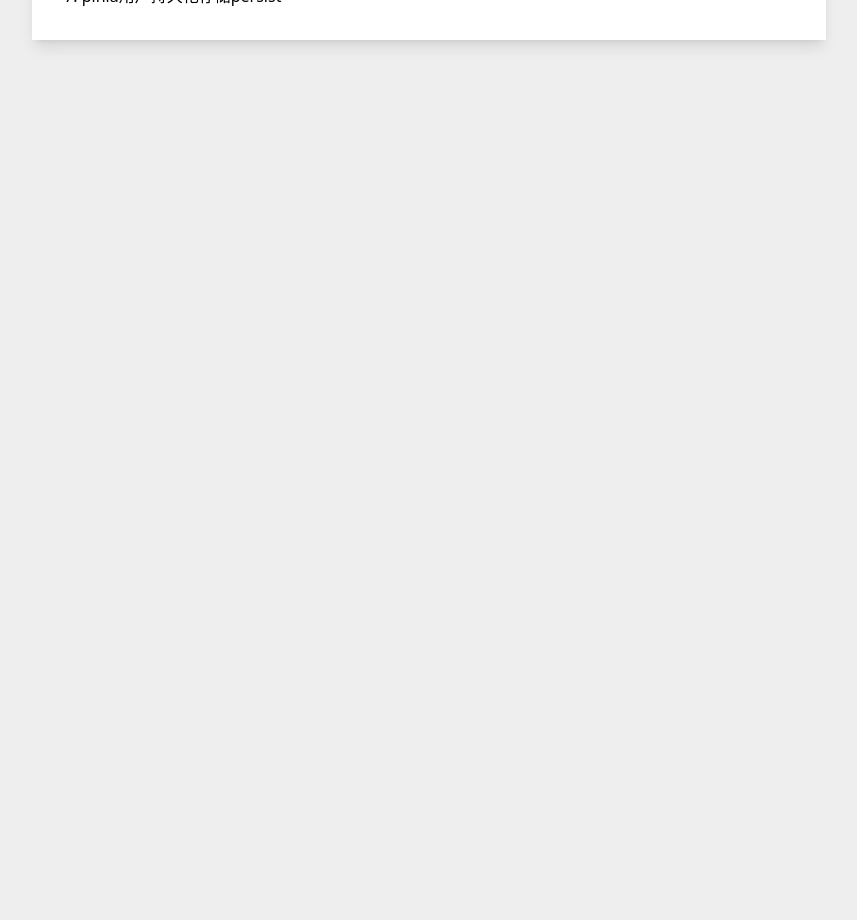
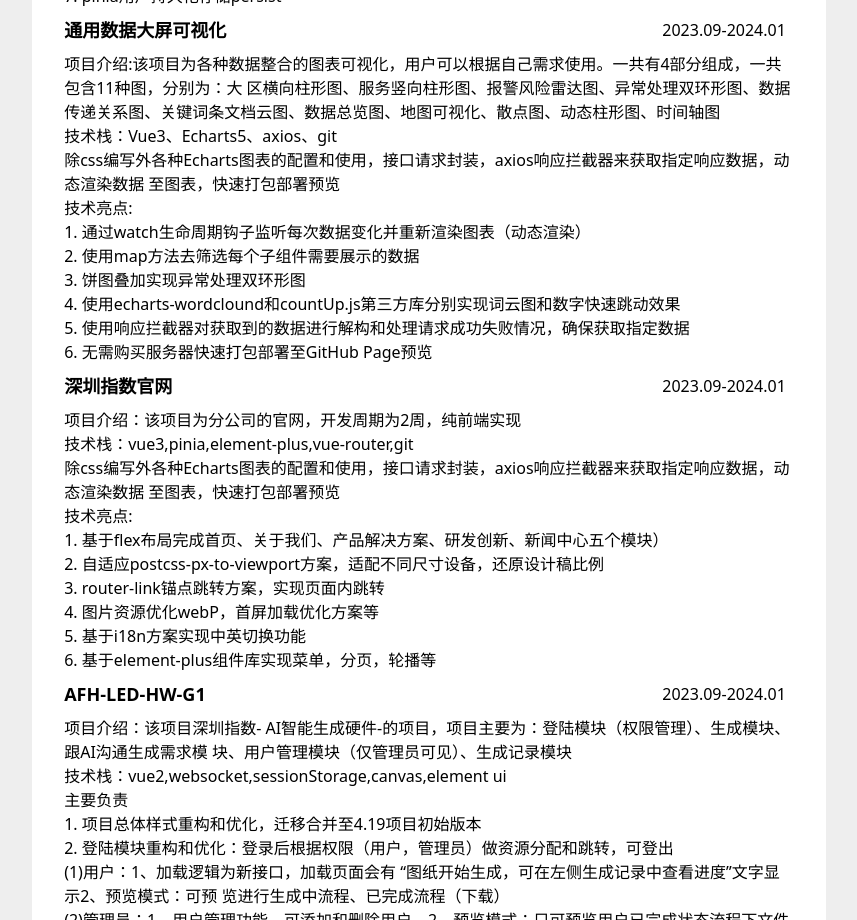
Before and after one commit to GDCzhou/my-resume, a Next.js app: page / in a window 1280 px wide. Shown: the part 1880-2800 px from the top of the page, without its empty margins (211-1068 px from the left). Before the commit the page ends 1952 px from the top, so only its background shows below. Built offline with nearby package versions, Linux system fonts and the light colour scheme.

Commit message:
模板基本完成

```diff
--- a/app/globals.css
+++ b/app/globals.css
@@ -9,11 +9,5 @@
   background: var(--background);
   font-family: Arial, Helvetica, sans-serif; */
   background-color: #eee;
-  padding: 2rem;
+  margin-top: 2rem;
 }
-
-/* @layer utilities {
-  .text-balance {
-    text-wrap: balance;
-  }
-} */
--- a/app/layout.tsx
+++ b/app/layout.tsx
@@ -13,6 +13,7 @@
 }>) {
   return (
     <html lang="en">
+      <link rel="icon" href="./favicon.ico" sizes="any" />
       <body
       >
         {children}
--- a/app/page.tsx
+++ b/app/page.tsx
@@ -2,14 +2,16 @@
 import Skill from "./ui/Skill";
 import Experience from "./ui/Experience";
 import Item from "./ui/Item";
+import Education from "./ui/Educat";
 
 export default function Resume() {
   return (
-    <div className="w-[21cm] min-h-[29.7cm] mx-auto bg-white p-8 shadow-lg">
+    <div className="resume w-[21cm] min-h-[29.7cm] mx-auto  bg-white px-[2em] py-[2rem] ">
       <Header />
       <Skill />
       <Experience />
       <Item />
+      <Education />
     </div>
   );
 }
--- a/app/ui/Avatra.tsx
+++ b/app/ui/Avatra.tsx
@@ -1,9 +1,10 @@
 import Image from "next/image";
 
 export default function Avatra() {
+  const img = process.env.NODE_ENV === 'development' ? '/avatra.jpg' : '/my-resume/avatra.jpg'
   return (
     <Image
-    src={"/my-resume/avatra.jpg"}
+    src={img}
     alt="My Avatra"
     width={100}
     height={120}
--- /dev/null
+++ b/app/ui/Educat.tsx
@@ -0,0 +1,17 @@
+import Title from "./Title"
+
+const Education = () => {
+  return (
+    <div>
+      <Title>教育经历</Title>
+      <div  className="flex justify-between">
+      <h2 className="font-bold">湖南化工职业学院</h2> <span>大专</span> <span>计算机科学与技术</span>
+
+      </div>
+    </div>
+  )
+}
+
+
+
+export default Education
--- a/app/ui/Item.tsx
+++ b/app/ui/Item.tsx
@@ -7,6 +7,10 @@
       <Title>项目经验</Title>
       <Item1 />
       <Item2 />
+      <Item3 />
+      <Item4 />
+      <Item5 />
+
     </div>
   )
 }
@@ -63,3 +67,101 @@
 
   )
 }
+
+
+function Item3() {
+  return (
+    <div>
+      <Title2 time="2023.09-2024.01" post >通用数据大屏可视化</Title2>
+      <h4>项目介绍:该项目为各种数据整合的图表可视化，用户可以根据自己需求使用。一共有4部分组成，一共包含11种图，分别为：大 区横向柱形图、服务竖向柱形图、报警风险雷达图、异常处理双环形图、数据传递关系图、关键词条文档云图、数据总览图、地图可视化、散点图、动态柱形图、时间轴图</h4>
+      <p>技术栈：Vue3、Echarts5、axios、git</p>
+      <ul className="list-decimal list-inside">
+        <h5>除css编写外各种Echarts图表的配置和使用，接口请求封装，axios响应拦截器来获取指定响应数据，动态渲染数据 至图表，快速打包部署预览</h5>
+      </ul>
+      <ol className="list-decimal list-inside">
+        <h5>技术亮点:</h5>
+        <li>通过watch生命周期钩子监听每次数据变化并重新渲染图表（动态渲染）</li>
+        <li>使用map方法去筛选每个子组件需要展示的数据</li>
+        <li>饼图叠加实现异常处理双环形图</li>
+        <li>使用echarts-wordclound和countUp.js第三方库分别实现词云图和数字快速跳动效果</li>
+        <li>使用响应拦截器对获取到的数据进行解构和处理请求成功失败情况，确保获取指定数据</li>
+        <li>无需购买服务器快速打包部署至GitHub Page预览</li>
+      </ol>
+
+
+    </div>
+  )
+}
+
+
+function Item4() {
+  return (
+    <div>
+      <Title2 time="2023.09-2024.01" post >深圳指数官网</Title2>
+      <h4>项目介绍：该项目为分公司的官网，开发周期为2周，纯前端实现</h4>
+      <p>技术栈：vue3,pinia,element-plus,vue-router,git</p>
+      <ul className="list-decimal list-inside">
+        <h5>除css编写外各种Echarts图表的配置和使用，接口请求封装，axios响应拦截器来获取指定响应数据，动态渲染数据 至图表，快速打包部署预览</h5>
+      </ul>
+      <ol className="list-decimal list-inside">
+        <h5>技术亮点:</h5>
+        <li>基于flex布局完成首页、关于我们、产品解决方案、研发创新、新闻中心五个模块）</li>
+        <li>自适应postcss-px-to-viewport方案，适配不同尺寸设备，还原设计稿比例</li>
+        <li>router-link锚点跳转方案，实现页面内跳转</li>
+        <li>图片资源优化webP，首屏加载优化方案等</li>
+        <li>基于i18n方案实现中英切换功能</li>
+        <li>基于element-plus组件库实现菜单，分页，轮播等</li>
+      </ol>
+    </div>
+  )
+}
+
+
+function Item5() {
+  return (
+    <div>
+      <Title2 time="2023.09-2024.01" post >AFH-LED-HW-G1</Title2>
+      <h4>项目介绍：该项目深圳指数- AI智能生成硬件-的项目，项目主要为：登陆模块（权限管理）、生成模块、跟AI沟通生成需求模 块、用户管理模块（仅管理员可见）、生成记录模块</h4>
+      <p>技术栈：vue2,websocket,sessionStorage,canvas,element ui</p>
+      <ul className="list-decimal list-inside">
+        <h5>主要负责</h5>
+        <li>项目总体样式重构和优化，迁移合并至4.19项目初始版本</li>
+        <li>登陆模块重构和优化：登录后根据权限（用户，管理员）做资源分配和跳转，可登出</li>
+        <div>(1)用户：1、加载逻辑为新接口，加载页面会有 “图纸开始生成，可在左侧生成记录中查看进度”文字显示2、预览模式：可预 览进行生成中流程、已完成流程（下载）</div>
+        <div>(2)管理员：1、用户管理功能，可添加和删除用户。2、预览模式：只可预览用户已完成状态流程下文件（下载）</div>
+        <li>需求合成文件功能优化和重构</li>
+        <div>(1)上传excel需求文件表格预览重构优化</div>
+        <div>(2)Dxf 按键判断和Excel需求文件按键判断（前端）通过才可进行合成</div>
+        <div>(3)点击“开始启动生成”前通过“获取系统运行状态”接口和按键是否匹配判断是否可运行，均有提示</div>
+        <div>(4)进度条相关逻辑重构和优化：具体为进度条1加载完毕获取图纸雪花图展示&gt;进度条2加载完毕获取文件下载链接</div>
+        <li>跟AI沟通需求文件功能优化和重构</li>
+        <div>(1)总体ui优化：自适应响应式，底部输入动态渐变动画，按钮，上传附件等</div>
+        <div>(2)ai沟通逻辑重构优化：由http更换为websocket实时展示ai输出内容，以及ai初始默认发送一条消息，未输入不可生成需求文件</div>
+        <div>(3)生成需求文件功能：1.预览需求文件表格：表格由ai后端接口内容返回：可修改编辑每项和保存。2.确认需求文件并上传DXF 图纸：确定完需求文件，自动上传至“需求合成文件”功能模块</div>
+        <li>和ai沟通需求：如用户不满意当前生成表格，可根据之前沟通内容继续生成。</li>
+        <li>下载需求：前端生成沟通完毕需求对应的excel文件，用户点击即可下载。</li>
+        <li>用户管理（仅管理员可见）</li>
+        <div>
+        (1)查看记录：查看用户生成的订单的各种信息。例如生成时间，更新时间，生成状态，反馈内容，下载文件，上传文件等，以及 生成状态的筛选
+        </div>
+        <div>
+        (2)反馈功能：用户可对订单进行反馈，包括反馈内容，回传图纸（上传dxf文件），不合理项勾选，截图反馈（可上传多个截图，放大看细节或删除）,提交成功和失败均有提示
+        </div>
+        <div>
+        (3)预览功能：在不同预览状态点击预览模式可跳转至生成模块对应的状态流程
+        </div>
+
+      </ul>
+      <ol className="list-decimal list-inside">
+        <h5>技术亮点:</h5>
+        <li>基于flex布局重构和优化项目总体样式</li>
+        <li>使用websocket实现ai沟通对话生成需求</li>
+        <li>使用sessionStorage来存储用户token和角色，姓名等信息，以及ai自动上传，预览模式所需要的兄弟组件传值</li>
+        <li>.使用element UI组件库快速实现生成记录和用户管理</li>
+        <li>请求拦截器为每个接口加上token请求头，响应拦截器根据后端返的code来进行相应token失效/过期处理</li>
+        <li>测试环境和正式环境的配置。注：只有打包后版本才会切正式环境，其余皆为测试环境</li>
+        <li>使用live server来预览正式上线版本的项目</li>
+      </ol>
+    </div>
+  )
+}
--- a/app/ui/Title.tsx
+++ b/app/ui/Title.tsx
@@ -1,6 +1,6 @@
 export default function Title({ children }: { children: React.ReactNode }) {
   return (
-    <h2 className="text-xl font-bold my-8 border-l-4 p-3 rounded border-black bg-gray-200">
+    <h2 className="text-xl font-bold my-8 border-l-4 p-3  border-black bg-gray-200">
       {children}
     </h2>
   )
--- a/next.config.mjs
+++ b/next.config.mjs
@@ -1,10 +1,18 @@
 /** @type {import('next').NextConfig} */
-const nextConfig = {
+
+
+const deployNextConfig = {
   output: 'export',
   basePath: '/my-resume',
   images: {
     unoptimized: true
   }
-};
+}
+
+const devNextConfig = {
+
+}
+
+const nextConfig = process.env.NODE_ENV === 'production' ? deployNextConfig : devNextConfig
 
 export default nextConfig;
```
Also changed, not shown: app/ui/Header.tsx (+4 -5 lines).
